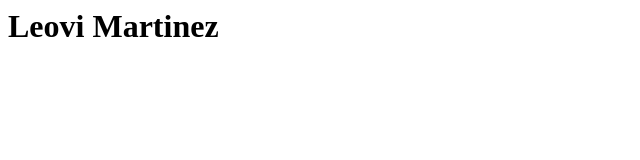
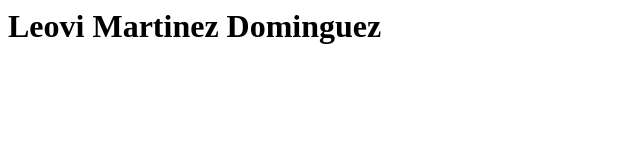
Before and after one commit to leovimartinez/ejercicioclase4, a plain HTML site: page index.html in a window 1280 px wide. Shown: the whole page, without its empty margins (0-640 px from the left). Drawn offline with Linux system fonts and the light colour scheme.

Commit message:
se modifica el index agregando apellido materno

```diff
--- a/index.html
+++ b/index.html
@@ -1,6 +1,6 @@
 <html>
 <head></head>
 <body>
- <H1>Leovi Martinez</H1>
+ <H1>Leovi Martinez Dominguez</H1>
 </body>
 </html>
```
